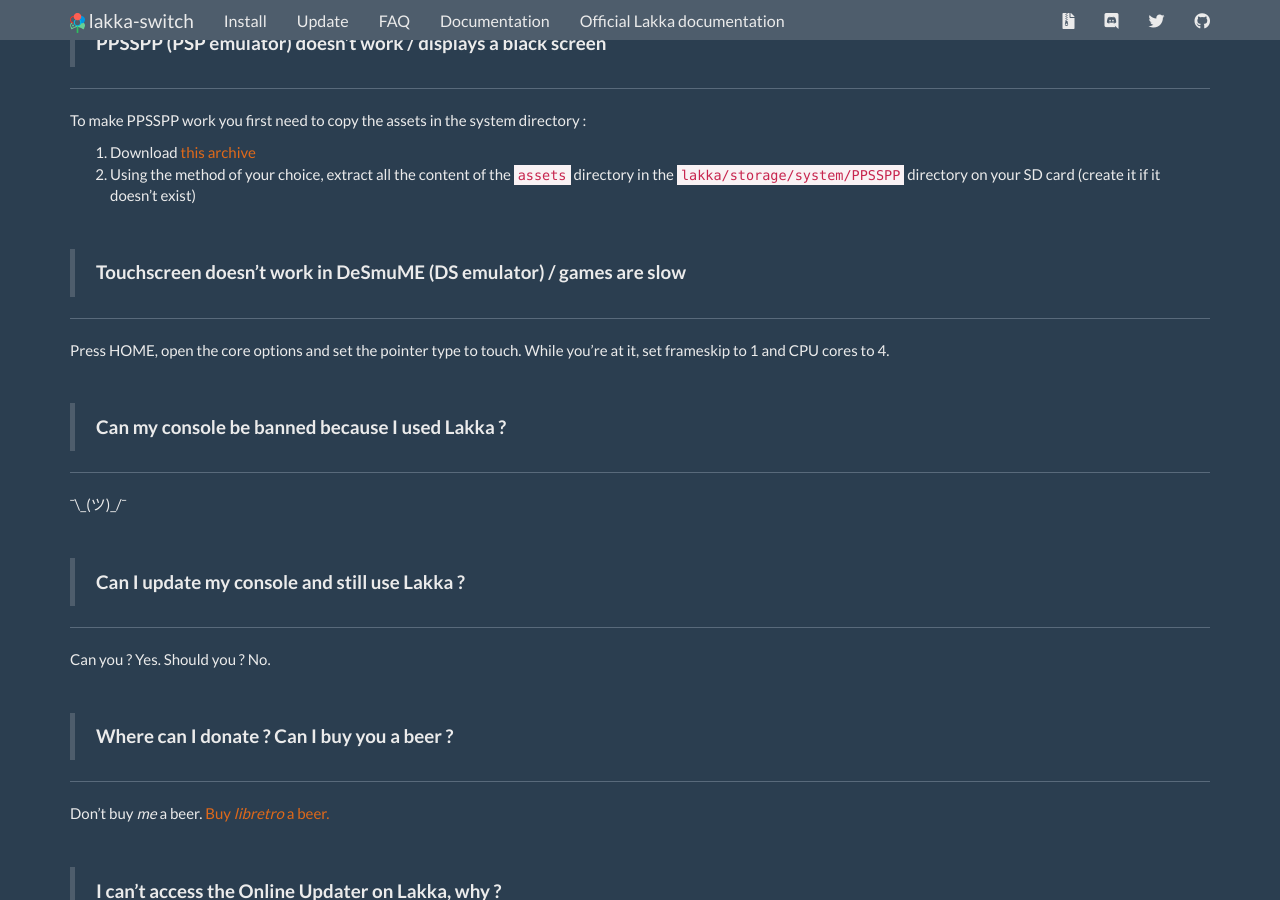
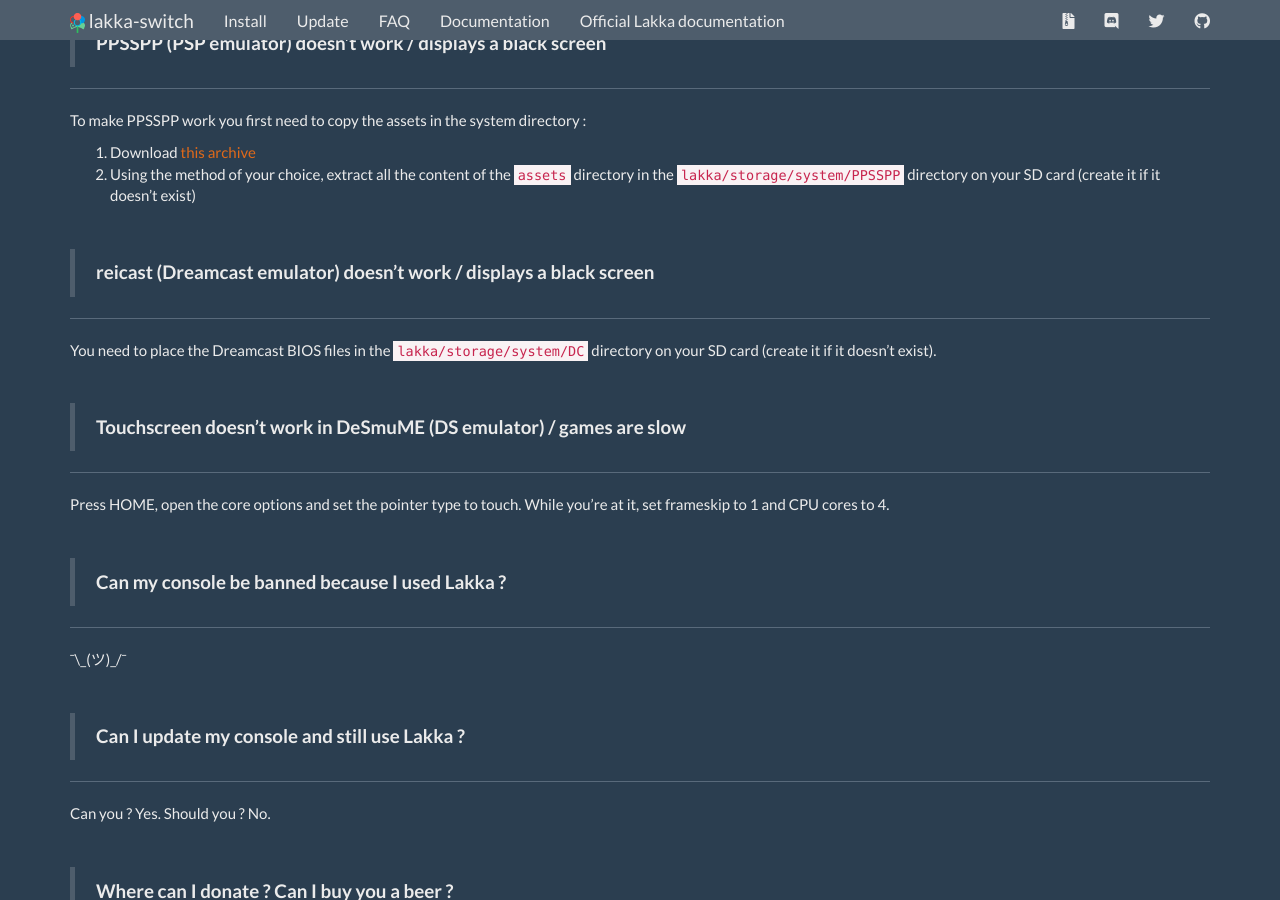
Before and after one commit to lakka-switch/documentation, a Jekyll site: the page built from faq.md, in a window 1280 px wide and 900 px high, scrolled down 5283 px. Built offline with Jekyll 4.4.1, drawn with Linux system fonts in a browser that asks for light colours; nearby versions of some CDN libraries.

Commit message:
Update faq.md

```diff
--- a/faq.md
+++ b/faq.md
@@ -240,6 +240,13 @@
 2. Using the method of your choice, extract all the content of the `assets` directory in the `lakka/storage/system/PPSSPP` directory on your SD card (create it if it doesn't exist)
 
 &nbsp;
+> **reicast (Dreamcast emulator) doesn't work / displays a black screen**
+
+***
+
+You need to place the Dreamcast BIOS files in the `lakka/storage/system/DC` directory on your SD card (create it if it doesn't exist).
+
+&nbsp;
 > **Touchscreen doesn't work in DeSmuME (DS emulator) / games are slow**
 
 ***
```
